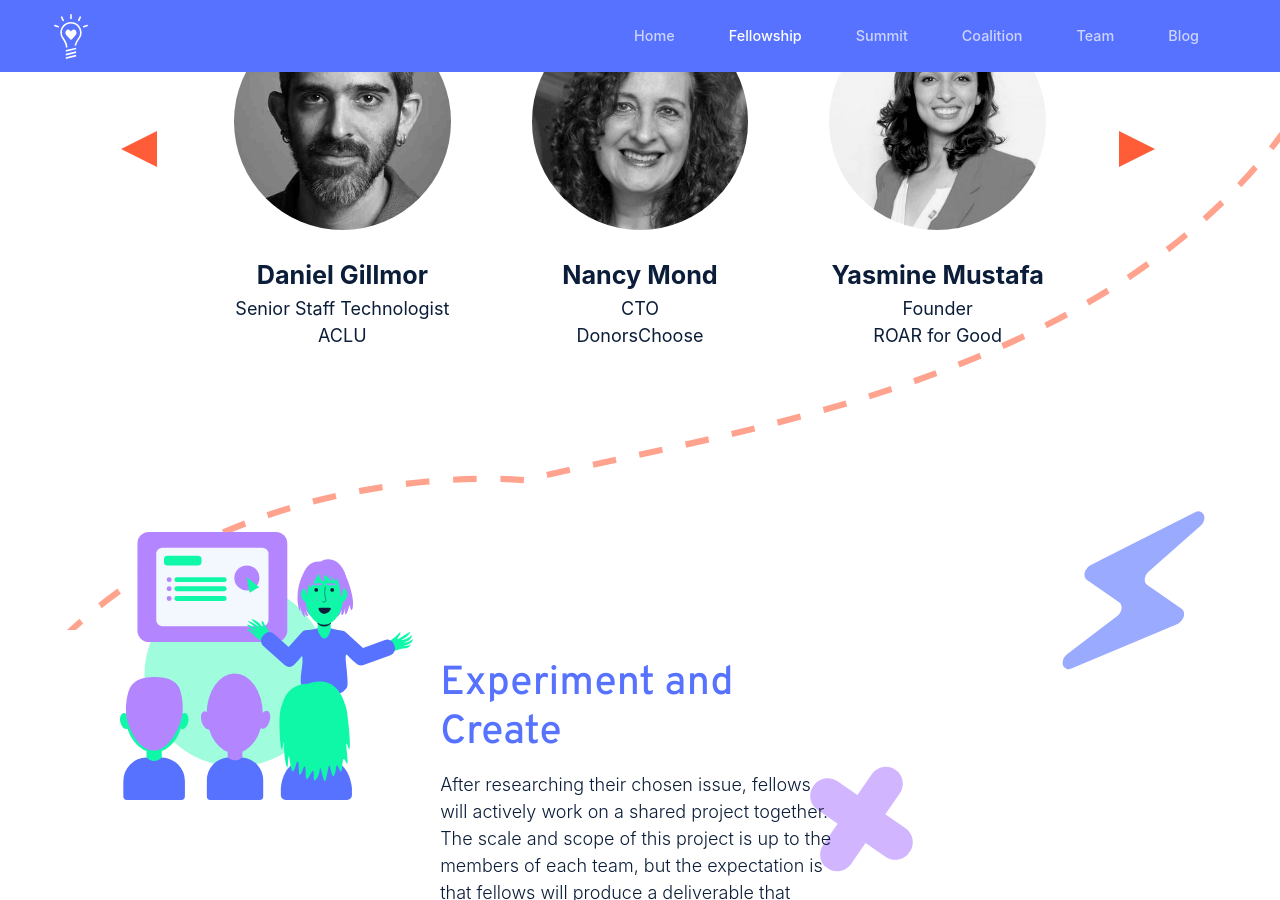
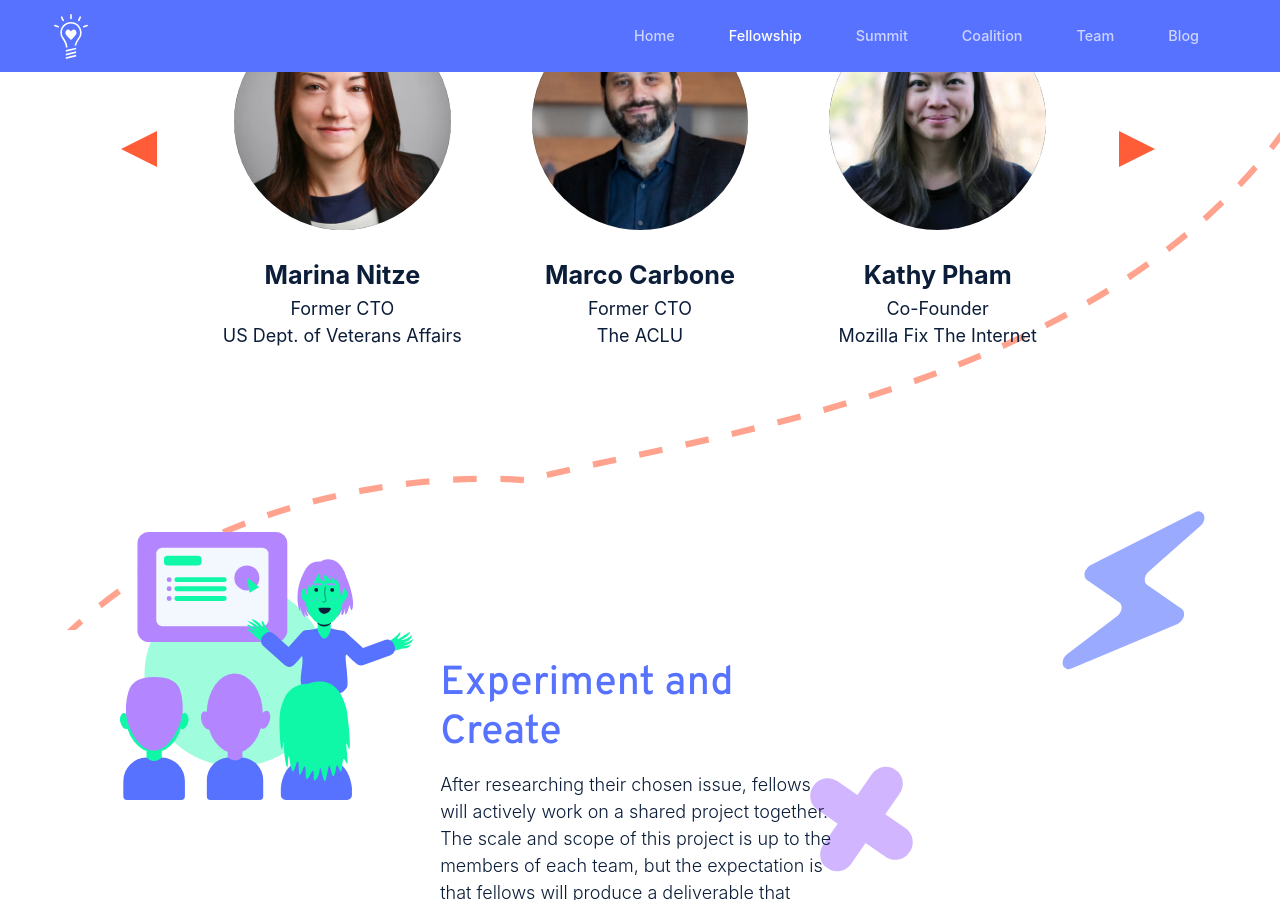
Before and after one commit to impact-labs/impact-labs.github.io, a Jekyll site: the page built from pages/fellowship.html, in a window 1280 px wide and 900 px high, scrolled down 2997 px. Built offline with Jekyll 4.4.1, drawn with Linux system fonts in a browser that asks for light colours; some of the changed text lies outside the part shown.

Commit message:
Fellowship fixes
update fellowship speaker carousel for 2020

fellowship faq tweaks

```diff
--- a/_data/fellowship_speakers.yaml
+++ b/_data/fellowship_speakers.yaml
@@ -1,33 +1,43 @@
 # image is located at `/assets/images/speakers`
 # note: the first speaker must have active: true
+
+- name: Rosanna Durruthy
+  title: VP of D&I
+  org: LinkedIn
+  image: Rosanna_Durruthy.jpg
+  active: true
 
 - name: Amy Nelson
   title: CEO
   org: Venture for America
   image: Amy_Nelson.jpg
-  active: true
 
-- name: Penny Abeywardena
-  title: Commissioner
-  org: Intl. Affairs, NYC
-  image: Penny_Abeywardena.jpg
+- name: Marina Nitze
+  title: Former CTO
+  org: US Dept. of Veterans Affairs
+  image: Marina_Nitze.jpg
 
-- name: Daniel Gillmor
-  title: Senior Staff Technologist
-  org: ACLU
-  image: Daniel_Gillmor.jpg
+- name: Marco Carbone
+  title: Former CTO
+  org: The ACLU
+  image: Marco_Carbone.jpg
 
-- name: Nancy Mond
-  title: CTO
-  org: DonorsChoose
-  image: Nancy_Mond.jpg
+- name: Kathy Pham
+  title: Co-Founder
+  org: Mozilla Fix The Internet
+  image: Kathy_Pham.jpg
 
-- name: Yasmine Mustafa
-  title: Founder
-  org: ROAR for Good
-  image: Yasmine_Mustafa.jpg
+- name: Clementine Jacoby
+  title: Co-Founder
+  org: Recidiviz
+  image: Clementine_Jacoby.jpg
 
-- name: Spencer Greenberg
-  title: Founder & CEO
-  org: Spark Wave
-  image: Spencer_Greenberg.jpg
+- name: Andrew Yang
+  title: Presidential Candidate
+  org: 2020
+  image: Andrew_Yang.jpg
+
+- name: Afua Bruce
+  title: Director of Engineering
+  org: New America
+  image: Afua_Bruce.jpg
--- a/pages/fellowship.html
+++ b/pages/fellowship.html
@@ -212,8 +212,9 @@
 <section  class="pt-4">
 	<div class="container">
 		<div class="text-center">
-			<h2 class="panel-toggle btn btn-danger" data-toggle="collapse" href="#collapseExample" role="button" aria-expanded="false" aria-controls="collapseExample"><svg width="20" height="20" viewBox="0 0 40 40" fill="none" xmlns="http://www.w3.org/2000/svg"><path d="M40 20L0 0V40L40 20Z" fill="#ffffff"/> </svg>
-				&nbsp;&nbsp;Impact Fellowship FAQs</h2>
+			<h2 class="panel-toggle btn btn-danger" data-toggle="collapse" href="#collapseExample" role="button" aria-expanded="false" aria-controls="collapseExample">
+				<svg class="mr-2" width="20" height="20" viewBox="0 0 40 40" fill="none" xmlns="http://www.w3.org/2000/svg"><path d="M40 20L0 0V40L40 20Z" fill="#ffffff"/> </svg>
+				Fellowship FAQs</h2>
 		</div>
 		<br/><br/><br/>
 		<div class="collapse" id="collapseExample">
@@ -238,12 +239,12 @@
 				<p>
 					Our mission at Impact Labs is to enable and empower each fellow to fulfill their potential during the 4 months. Through our network of founders, funders, engineers, scholars, artists, activists, and designers, we can ensure that fellows will connect with the right people they need to talk to. We’ll also host speakers and social events to foster a sense of community across the different teams and ensure that fellows can help each other thrive.
 				</p>
+			</div>
+			<div class="col-12 col-md-6 pl-md-4">
 				<h4>What if fellows require more assistance?</h4>
 				<p>
 					Discretionary funding for small, relevant purchases (such as books, web hosting, software services, attending conferences, printing materials, etc.) will be provided. An expense that serves the team’s mission (within reason) will be reimbursed by Impact Labs.
 				</p>
-			</div>
-			<div class="col-12 col-md-6 pl-md-4">
 				<h4>Will the small groups work with the other groups in the fellowship?</h4>
 				<p>
 					Absolutely! Each team of 6 will coordinate with other teams and share resources, findings, and strategies for developing their solutions. At the culmination of the program, teams will collaborate with one another and compile their research into one unified document that can be shared with young engineers who want to learn how to build better systems!
```
Also changed, not shown: assets/images/speakers/Afua_Bruce.jpg, assets/images/speakers/Amy_Nelson.jpg, assets/images/speakers/Andrew_Yang.jpg, assets/images/speakers/Clementine_Jacoby.jpg (added), assets/images/speakers/Kathy_Pham.jpg, assets/images/speakers/Marco_Carbone.jpg (added), assets/images/speakers/Marina_Nitze.jpg, assets/images/speakers/Rosanna_Durruthy.jpg (added).
